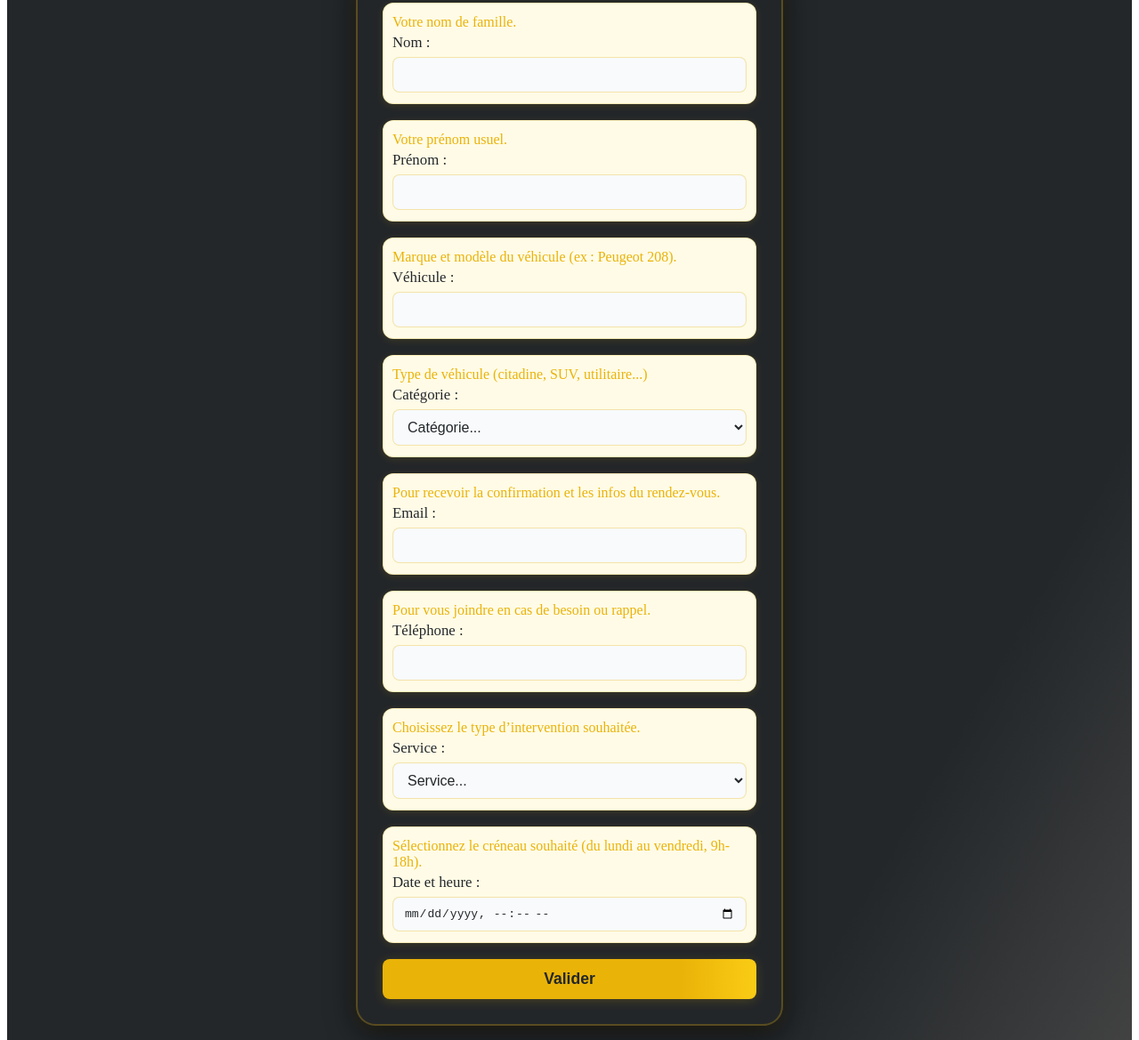
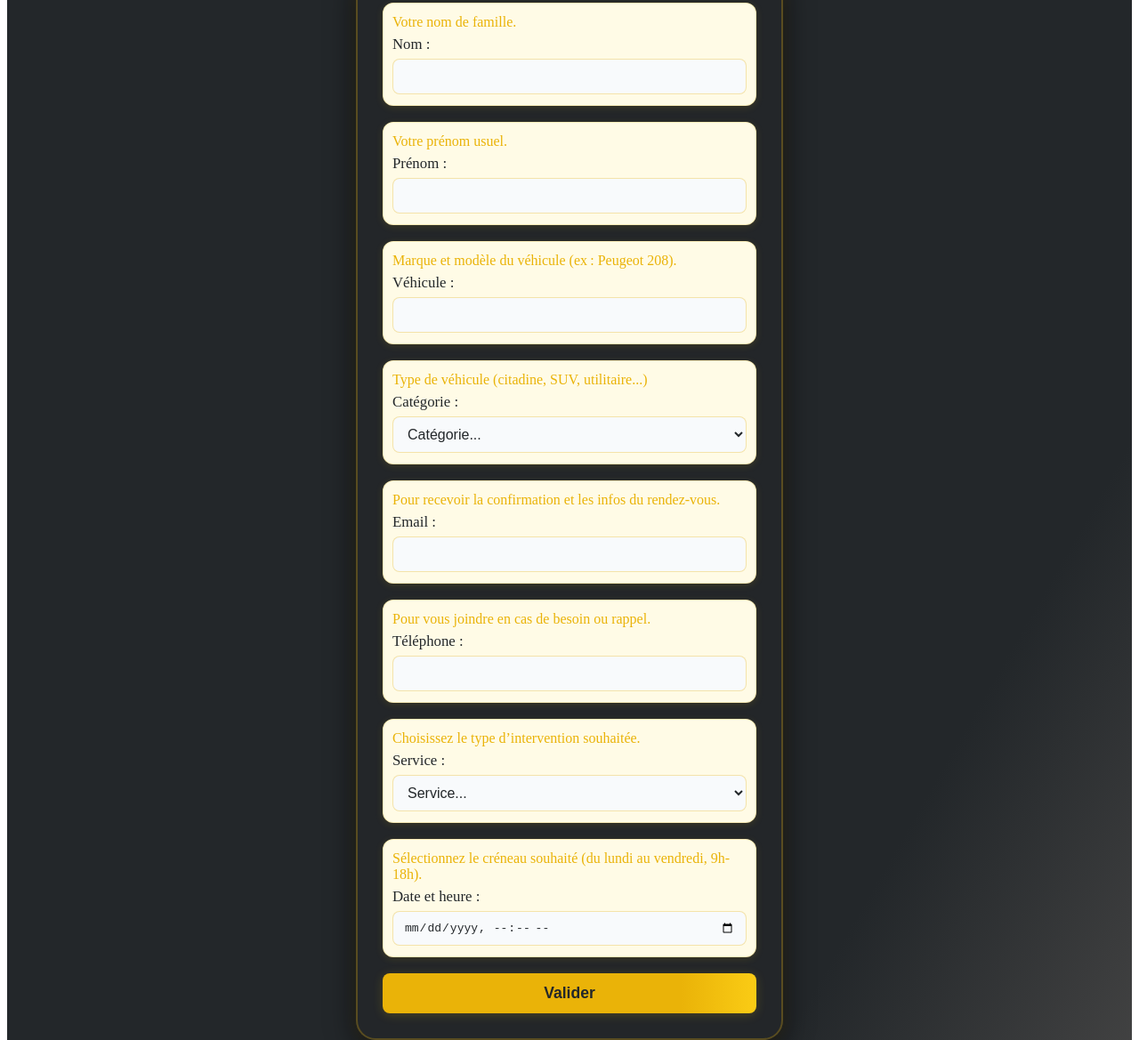
Before and after one commit to saidia1/SL.AUTO86, a plain HTML site: page rdv.html in a window 1280 px wide. Shown: the part 552-1721 px from the top of the page at 89% size. Drawn offline with nearby package versions, Linux system fonts and the light colour scheme; no server answers.

Commit message:
Harmonise le style du formulaire de rdv pour un meilleur alignement

```diff
--- a/rdv.html
+++ b/rdv.html
@@ -74,25 +74,25 @@
               Un email de confirmation vous sera envoyé après validation.
             </p>
             <form id="rdv-form" style="max-width:420px;margin:32px auto;">
-              <div style="margin-bottom:18px;padding:12px 10px;background:#fffbe6;border-radius:12px;border:1px solid #eab30833;box-shadow:0 2px 8px #eab30822;display:flex;flex-direction:column;">
-                <span style="color:#eab308;font-size:1em;font-weight:500;margin-bottom:4px;">Votre nom de famille.</span>
-                <label for="lastname" style="font-weight:500;color:#23272a;margin-bottom:6px;font-size:1.05em;">Nom :</label>
-                <input type="text" id="lastname" name="lastname" required style="padding:10px 12px;border-radius:8px;border:1px solid #eab30855;font-size:1em;background:#f8fafc;color:#23272a;">
+              <div style="margin-bottom:18px;padding:12px 10px;background:#fffbe6;border-radius:12px;border:1px solid #eab30833;box-shadow:0 2px 8px #eab30822;display:flex;flex-direction:column;align-items:stretch;gap:6px;">
+                <span style="color:#eab308;font-size:1em;font-weight:500;">Votre nom de famille.</span>
+                <label for="lastname" style="font-weight:500;color:#23272a;font-size:1.05em;">Nom :</label>
+                <input type="text" id="lastname" name="lastname" required style="padding:10px 12px;border-radius:8px;border:1px solid #eab30855;font-size:1em;background:#f8fafc;color:#23272a;width:100%;box-sizing:border-box;">
               </div>
-              <div style="margin-bottom:18px;padding:12px 10px;background:#fffbe6;border-radius:12px;border:1px solid #eab30833;box-shadow:0 2px 8px #eab30822;display:flex;flex-direction:column;">
-                <span style="color:#eab308;font-size:1em;font-weight:500;margin-bottom:4px;">Votre prénom usuel.</span>
-                <label for="firstname" style="font-weight:500;color:#23272a;margin-bottom:6px;font-size:1.05em;">Prénom :</label>
-                <input type="text" id="firstname" name="firstname" required style="padding:10px 12px;border-radius:8px;border:1px solid #eab30855;font-size:1em;background:#f8fafc;color:#23272a;">
+              <div style="margin-bottom:18px;padding:12px 10px;background:#fffbe6;border-radius:12px;border:1px solid #eab30833;box-shadow:0 2px 8px #eab30822;display:flex;flex-direction:column;align-items:stretch;gap:6px;">
+                <span style="color:#eab308;font-size:1em;font-weight:500;">Votre prénom usuel.</span>
+                <label for="firstname" style="font-weight:500;color:#23272a;font-size:1.05em;">Prénom :</label>
+                <input type="text" id="firstname" name="firstname" required style="padding:10px 12px;border-radius:8px;border:1px solid #eab30855;font-size:1em;background:#f8fafc;color:#23272a;width:100%;box-sizing:border-box;">
               </div>
-              <div style="margin-bottom:18px;padding:12px 10px;background:#fffbe6;border-radius:12px;border:1px solid #eab30833;box-shadow:0 2px 8px #eab30822;display:flex;flex-direction:column;">
-                <span style="color:#eab308;font-size:1em;font-weight:500;margin-bottom:4px;">Marque et modèle du véhicule (ex : Peugeot 208).</span>
-                <label for="vehicule" style="font-weight:500;color:#23272a;margin-bottom:6px;font-size:1.05em;">Véhicule :</label>
-                <input type="text" id="vehicule" name="vehicule" required style="padding:10px 12px;border-radius:8px;border:1px solid #eab30855;font-size:1em;background:#f8fafc;color:#23272a;">
+              <div style="margin-bottom:18px;padding:12px 10px;background:#fffbe6;border-radius:12px;border:1px solid #eab30833;box-shadow:0 2px 8px #eab30822;display:flex;flex-direction:column;align-items:stretch;gap:6px;">
+                <span style="color:#eab308;font-size:1em;font-weight:500;">Marque et modèle du véhicule (ex : Peugeot 208).</span>
+                <label for="vehicule" style="font-weight:500;color:#23272a;font-size:1.05em;">Véhicule :</label>
+                <input type="text" id="vehicule" name="vehicule" required style="padding:10px 12px;border-radius:8px;border:1px solid #eab30855;font-size:1em;background:#f8fafc;color:#23272a;width:100%;box-sizing:border-box;">
               </div>
-              <div style="margin-bottom:18px;padding:12px 10px;background:#fffbe6;border-radius:12px;border:1px solid #eab30833;box-shadow:0 2px 8px #eab30822;display:flex;flex-direction:column;">
-                <span style="color:#eab308;font-size:1em;font-weight:500;margin-bottom:4px;">Type de véhicule (citadine, SUV, utilitaire...)</span>
-                <label for="categorie" style="font-weight:500;color:#23272a;margin-bottom:6px;font-size:1.05em;">Catégorie :</label>
-                <select id="categorie" name="categorie" required style="padding:10px 12px;border-radius:8px;border:1px solid #eab30855;font-size:1em;background:#f8fafc;color:#23272a;">
+              <div style="margin-bottom:18px;padding:12px 10px;background:#fffbe6;border-radius:12px;border:1px solid #eab30833;box-shadow:0 2px 8px #eab30822;display:flex;flex-direction:column;align-items:stretch;gap:6px;">
+                <span style="color:#eab308;font-size:1em;font-weight:500;">Type de véhicule (citadine, SUV, utilitaire...)</span>
+                <label for="categorie" style="font-weight:500;color:#23272a;font-size:1.05em;">Catégorie :</label>
+                <select id="categorie" name="categorie" required style="padding:10px 12px;border-radius:8px;border:1px solid #eab30855;font-size:1em;background:#f8fafc;color:#23272a;width:100%;box-sizing:border-box;">
                   <option value="">Catégorie...</option>
                   <option value="Citadine">Citadine</option>
                   <option value="Berline">Berline</option>
@@ -101,30 +101,30 @@
                   <option value="Autre">Autre</option>
                 </select>
               </div>
-              <div style="margin-bottom:18px;padding:12px 10px;background:#fffbe6;border-radius:12px;border:1px solid #eab30833;box-shadow:0 2px 8px #eab30822;display:flex;flex-direction:column;">
-                <span style="color:#eab308;font-size:1em;font-weight:500;margin-bottom:4px;">Pour recevoir la confirmation et les infos du rendez-vous.</span>
-                <label for="email" style="font-weight:500;color:#23272a;margin-bottom:6px;font-size:1.05em;">Email :</label>
-                <input type="email" id="email" name="email" required style="padding:10px 12px;border-radius:8px;border:1px solid #eab30855;font-size:1em;background:#f8fafc;color:#23272a;">
+              <div style="margin-bottom:18px;padding:12px 10px;background:#fffbe6;border-radius:12px;border:1px solid #eab30833;box-shadow:0 2px 8px #eab30822;display:flex;flex-direction:column;align-items:stretch;gap:6px;">
+                <span style="color:#eab308;font-size:1em;font-weight:500;">Pour recevoir la confirmation et les infos du rendez-vous.</span>
+                <label for="email" style="font-weight:500;color:#23272a;font-size:1.05em;">Email :</label>
+                <input type="email" id="email" name="email" required style="padding:10px 12px;border-radius:8px;border:1px solid #eab30855;font-size:1em;background:#f8fafc;color:#23272a;width:100%;box-sizing:border-box;">
               </div>
-              <div style="margin-bottom:18px;padding:12px 10px;background:#fffbe6;border-radius:12px;border:1px solid #eab30833;box-shadow:0 2px 8px #eab30822;display:flex;flex-direction:column;">
-                <span style="color:#eab308;font-size:1em;font-weight:500;margin-bottom:4px;">Pour vous joindre en cas de besoin ou rappel.</span>
-                <label for="phone" style="font-weight:500;color:#23272a;margin-bottom:6px;font-size:1.05em;">Téléphone :</label>
-                <input type="tel" id="phone" name="phone" required style="padding:10px 12px;border-radius:8px;border:1px solid #eab30855;font-size:1em;background:#f8fafc;color:#23272a;">
+              <div style="margin-bottom:18px;padding:12px 10px;background:#fffbe6;border-radius:12px;border:1px solid #eab30833;box-shadow:0 2px 8px #eab30822;display:flex;flex-direction:column;align-items:stretch;gap:6px;">
+                <span style="color:#eab308;font-size:1em;font-weight:500;">Pour vous joindre en cas de besoin ou rappel.</span>
+                <label for="phone" style="font-weight:500;color:#23272a;font-size:1.05em;">Téléphone :</label>
+                <input type="tel" id="phone" name="phone" required style="padding:10px 12px;border-radius:8px;border:1px solid #eab30855;font-size:1em;background:#f8fafc;color:#23272a;width:100%;box-sizing:border-box;">
               </div>
-              <div style="margin-bottom:18px;padding:12px 10px;background:#fffbe6;border-radius:12px;border:1px solid #eab30833;box-shadow:0 2px 8px #eab30822;display:flex;flex-direction:column;">
-                <span style="color:#eab308;font-size:1em;font-weight:500;margin-bottom:4px;">Choisissez le type d’intervention souhaitée.</span>
-                <label for="service" style="font-weight:500;color:#23272a;margin-bottom:6px;font-size:1.05em;">Service :</label>
-                <select id="service" name="service" required style="padding:10px 12px;border-radius:8px;border:1px solid #eab30855;font-size:1em;background:#f8fafc;color:#23272a;">
+              <div style="margin-bottom:18px;padding:12px 10px;background:#fffbe6;border-radius:12px;border:1px solid #eab30833;box-shadow:0 2px 8px #eab30822;display:flex;flex-direction:column;align-items:stretch;gap:6px;">
+                <span style="color:#eab308;font-size:1em;font-weight:500;">Choisissez le type d’intervention souhaitée.</span>
+                <label for="service" style="font-weight:500;color:#23272a;font-size:1.05em;">Service :</label>
+                <select id="service" name="service" required style="padding:10px 12px;border-radius:8px;border:1px solid #eab30855;font-size:1em;background:#f8fafc;color:#23272a;width:100%;box-sizing:border-box;">
                   <option value="">Service...</option>
                   <option value="Révision">Révision</option>
                   <option value="Diagnostic">Diagnostic</option>
                   <option value="Carrosserie">Carrosserie</option>
                 </select>
               </div>
-              <div style="margin-bottom:18px;padding:12px 10px;background:#fffbe6;border-radius:12px;border:1px solid #eab30833;box-shadow:0 2px 8px #eab30822;display:flex;flex-direction:column;">
-                <span style="color:#eab308;font-size:1em;font-weight:500;margin-bottom:4px;">Sélectionnez le créneau souhaité (du lundi au vendredi, 9h-18h).</span>
-                <label for="date" style="font-weight:500;color:#23272a;margin-bottom:6px;font-size:1.05em;">Date et heure :</label>
-                <input type="datetime-local" id="date" name="date" required style="padding:10px 12px;border-radius:8px;border:1px solid #eab30855;font-size:1em;background:#f8fafc;color:#23272a;">
+              <div style="margin-bottom:18px;padding:12px 10px;background:#fffbe6;border-radius:12px;border:1px solid #eab30833;box-shadow:0 2px 8px #eab30822;display:flex;flex-direction:column;align-items:stretch;gap:6px;">
+                <span style="color:#eab308;font-size:1em;font-weight:500;">Sélectionnez le créneau souhaité (du lundi au vendredi, 9h-18h).</span>
+                <label for="date" style="font-weight:500;color:#23272a;font-size:1.05em;">Date et heure :</label>
+                <input type="datetime-local" id="date" name="date" required style="padding:10px 12px;border-radius:8px;border:1px solid #eab30855;font-size:1em;background:#f8fafc;color:#23272a;width:100%;box-sizing:border-box;">
               </div>
               <button type="submit" style="width:100%;background:linear-gradient(90deg,#eab308 80%,#facc15 100%);color:#23272a;font-weight:bold;padding:12px 0;border:none;border-radius:8px;font-size:1.1em;box-shadow:0 2px 12px #eab30833;cursor:pointer;transition:background 0.2s;">Valider</button>
             </form>
```
